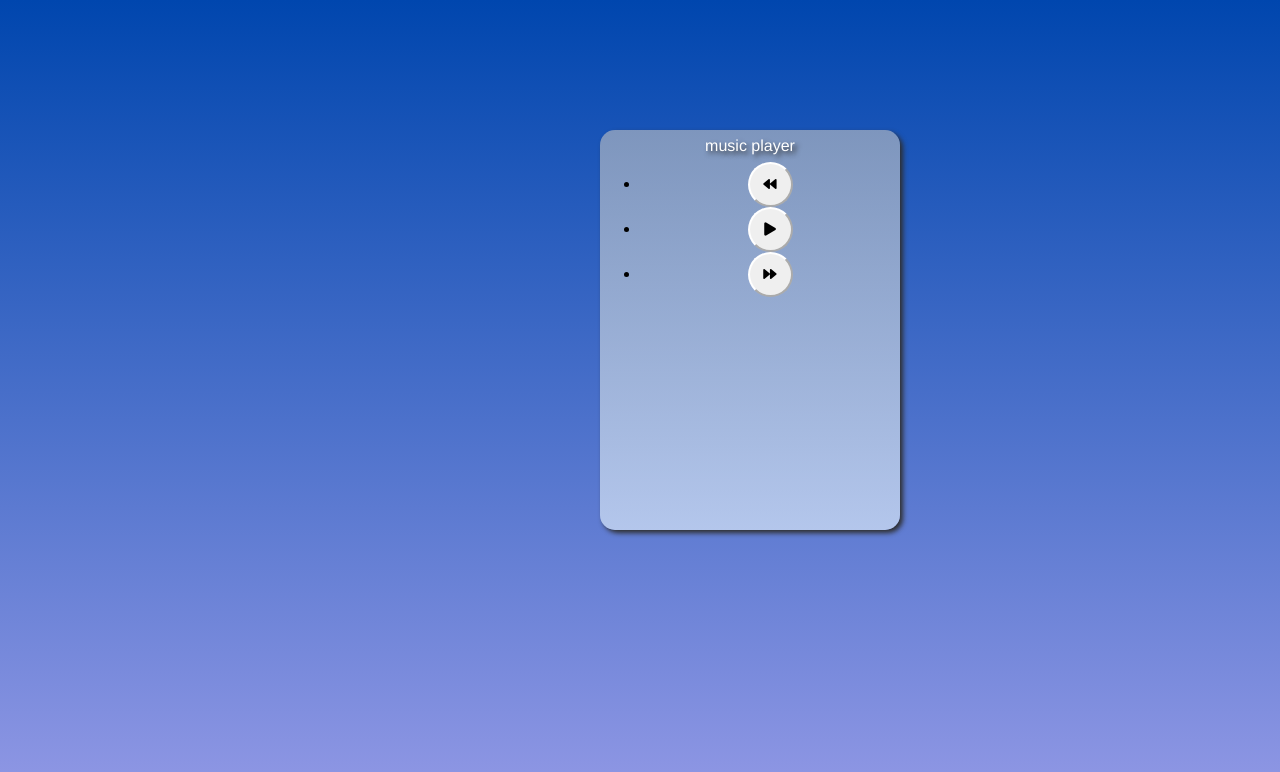
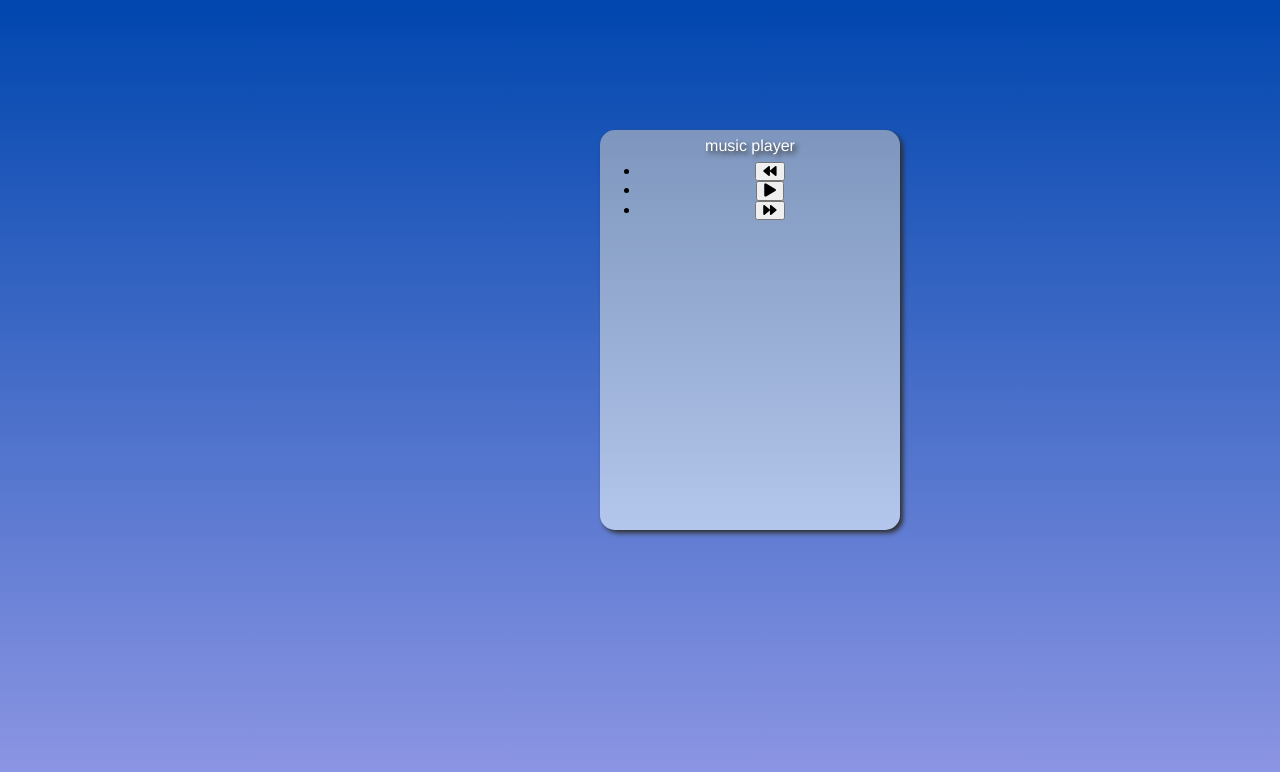
Before and after one commit to MHasanH1/Mehdi-Khamideh-40131873, a plain HTML site: page index.html in a window 1280 px wide. Drawn offline with Linux system fonts and the light colour scheme.

Commit message:
some styles deleted

```diff
--- a/style.css
+++ b/style.css
@@ -29,19 +29,3 @@ p{
     padding-top: 7px;
     padding-bottom: 7px;
 }
-
-.play,
-.back,
-.for{
-    border-color: #ffffff;
-    width: 45px;
-    height: 45px;
-    border-radius: 50%;
-}
-
-
-.back
-.for
-.play while mouseover -> {
-    border-color: #bebebe;
-}
```
